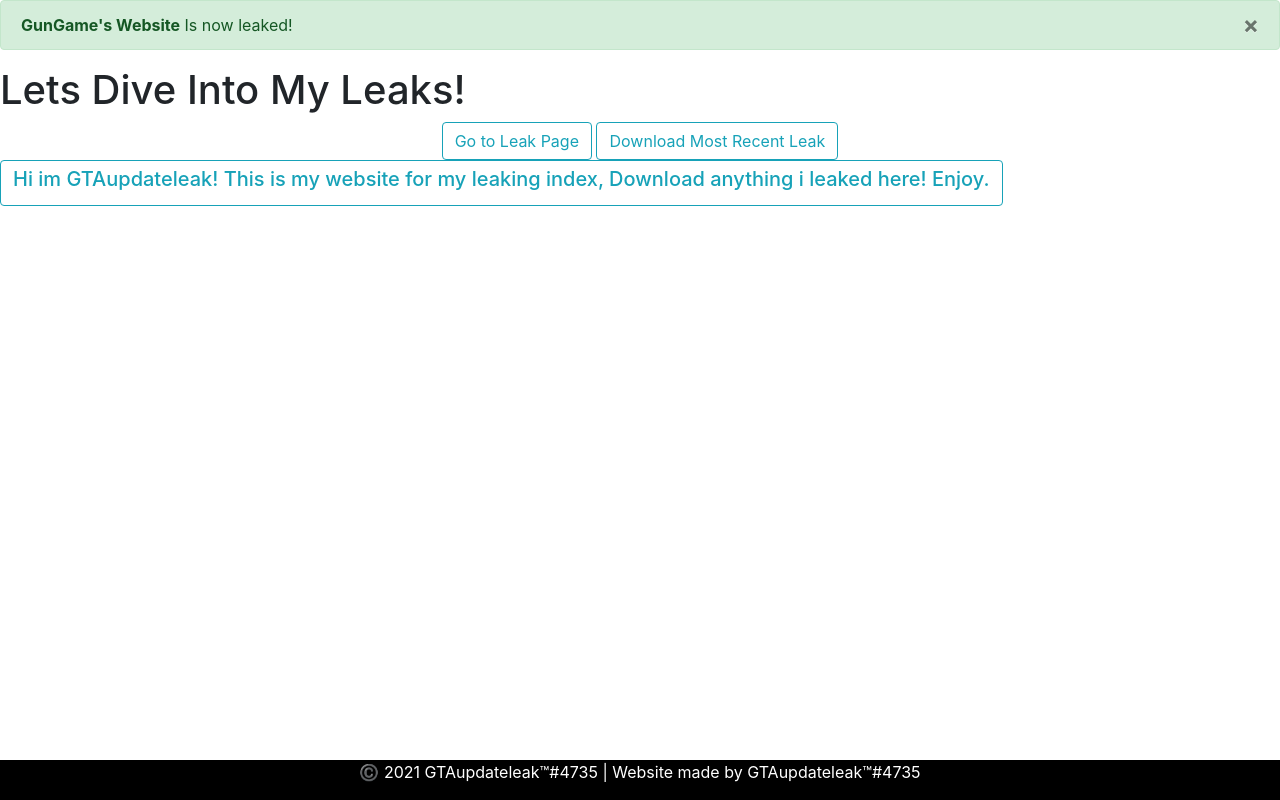
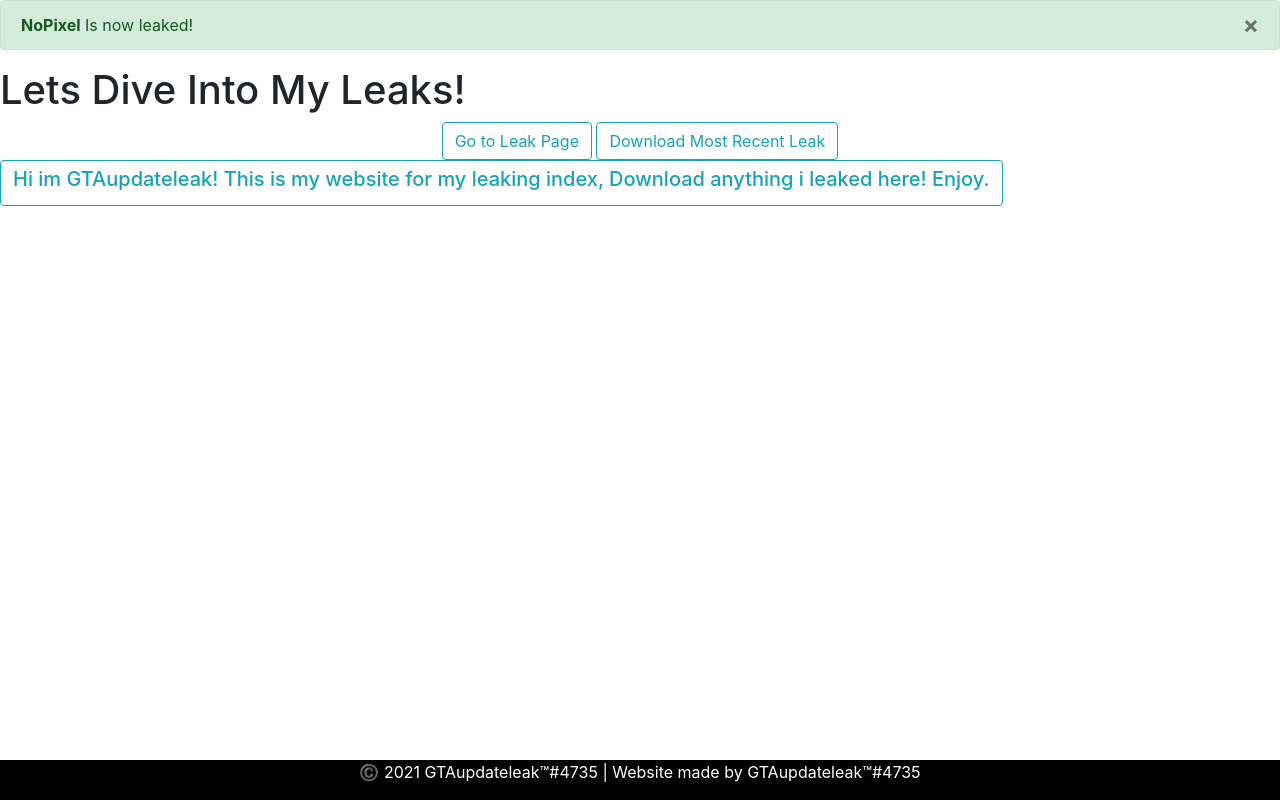
Before and after one commit to Hayley-H/HayleyH.github.io, a plain HTML site: page index.html in a window 1280 px wide. Drawn offline with nearby package versions, Linux system fonts and the light colour scheme.

Commit message:
Update index.html

```diff
--- a/index.html
+++ b/index.html
@@ -1,7 +1,7 @@
 <!doctype html>
 <html lang="en">
   <head>
-    <div class="alert alert-success" role="alert"><strong>GunGame's Website</strong> Is now leaked!
+    <div class="alert alert-success" role="alert"><strong>NoPixel</strong> Is now leaked!
         <button type="button" class="close" data-dismiss="alert" aria-label="Close">
             <span aria-hidden="true">&times;</span>
           </button>
```
